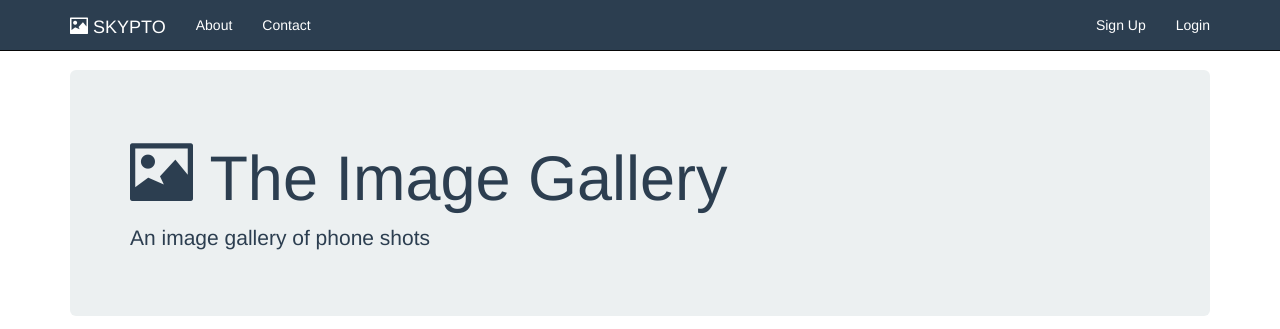
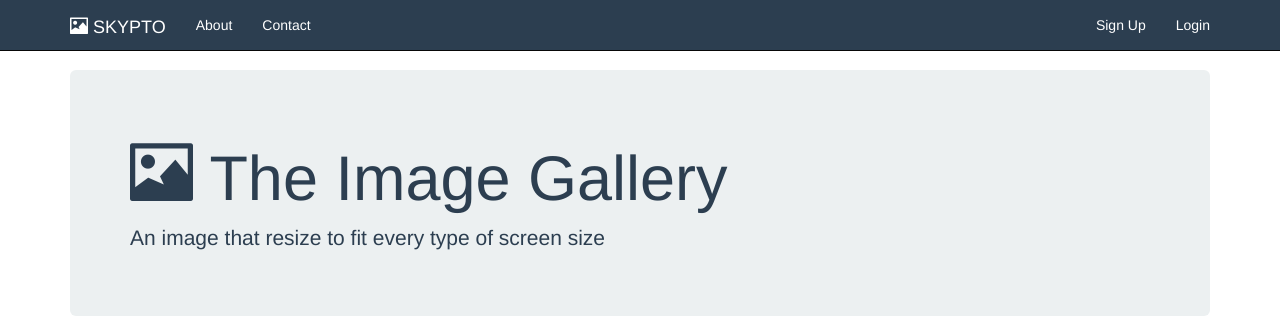
Before and after one commit to skypto/responsive_page, a plain HTML site: page index.html in a window 1280 px wide. Shown: the top 329 px of the page. Drawn offline with nearby package versions, Linux system fonts and the light colour scheme.

Commit message:
Update index.html

```diff
--- a/index.html
+++ b/index.html
@@ -56,7 +56,7 @@
 	<div class="container">
 	<div class="jumbotron">
 		<h1><i class="glyphicon glyphicon-picture" aria-hidden="true"></i> The Image Gallery</h1>
-		<p>An image gallery of phone shots</p>
+		<p>An image that resize to fit every type of screen size</p>
 	</div>
 
 	<div class="row">
```
